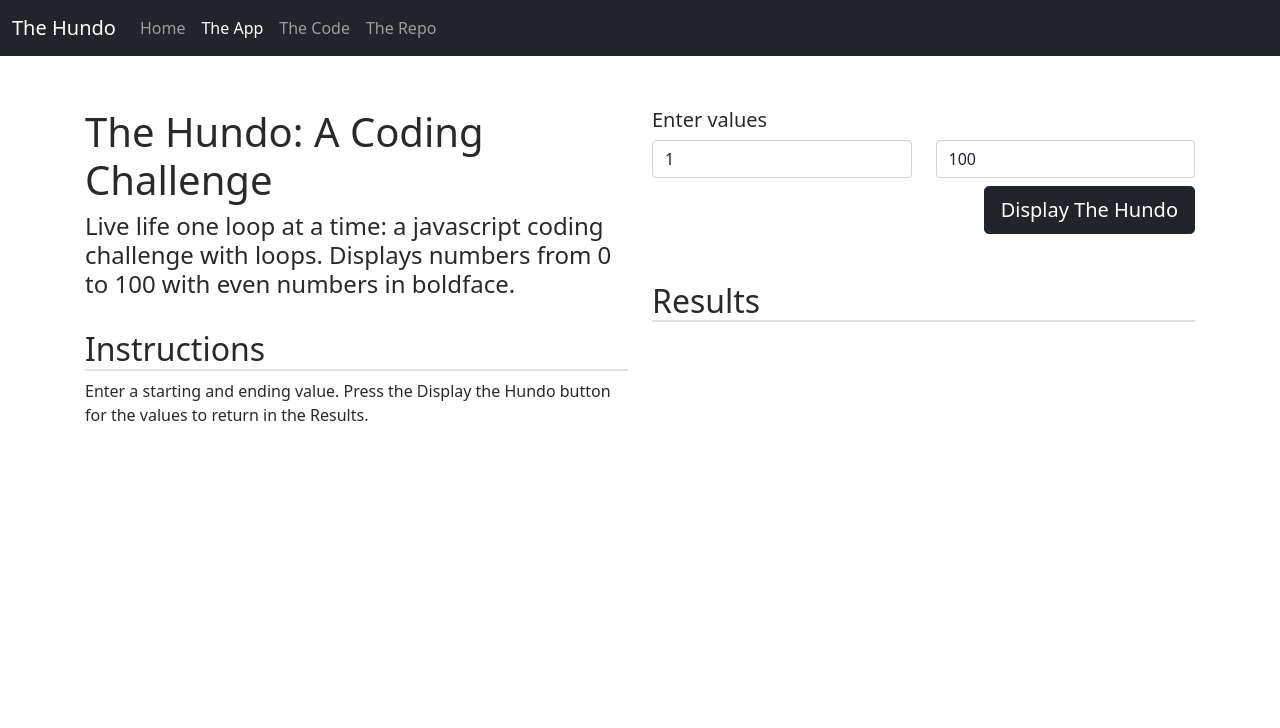
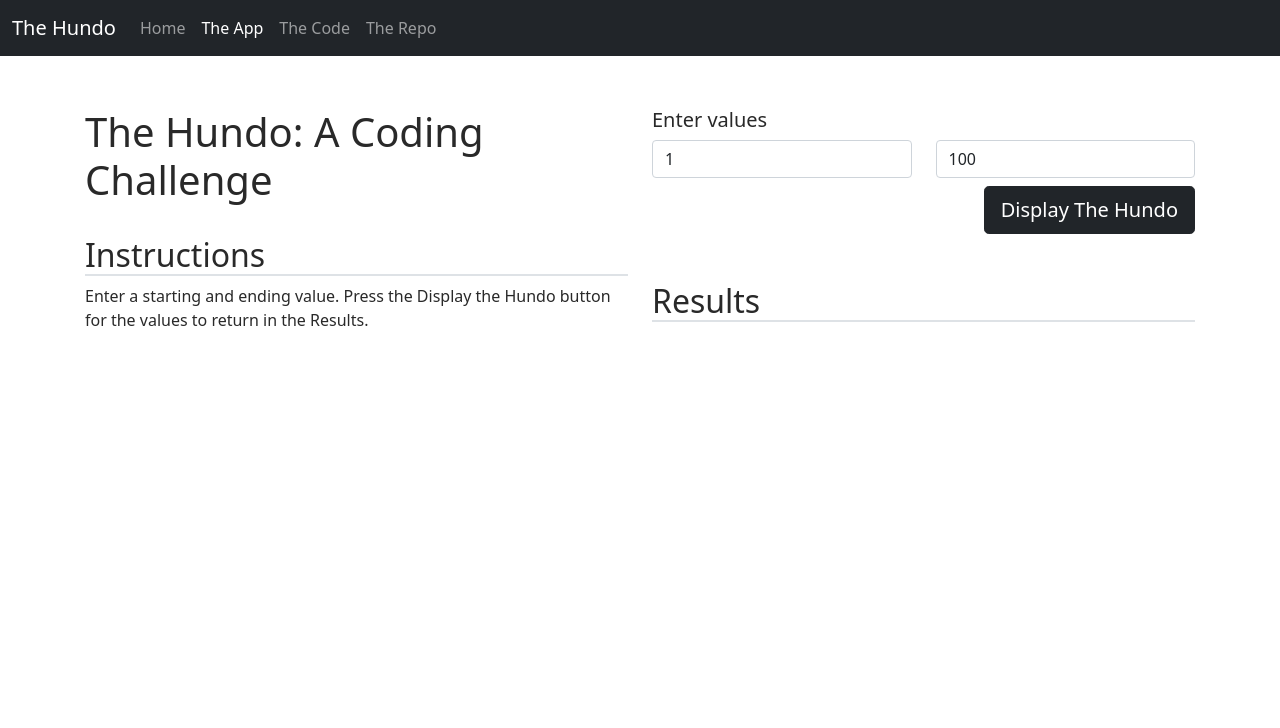
Before and after one commit to jordanthopps/Hundo, a plain HTML site: page app.html in a window 1280 px wide. Shown: the top 728 px of the page. Drawn offline with nearby package versions, Linux system fonts and the light colour scheme; some packages are replaced by stand-ins of ours; a script that the page names is missing.

Commit message:
Production

```diff
--- a/app.html
+++ b/app.html
@@ -59,8 +59,6 @@
             <div class="row">
                 <div class="col">
                     <h1>The Hundo: A Coding Challenge</h1>
-                    <h4>Live life one loop at a time: a javascript coding challenge with loops. Displays
-                        numbers from 0 to 100 with even numbers in boldface.</h4>
                     <h2 class="pt-4 border-bottom border-2">Instructions</h2>
                     <p>Enter a starting and ending value. Press the Display the Hundo button
                     for the values to return in the Results.</p>
```
